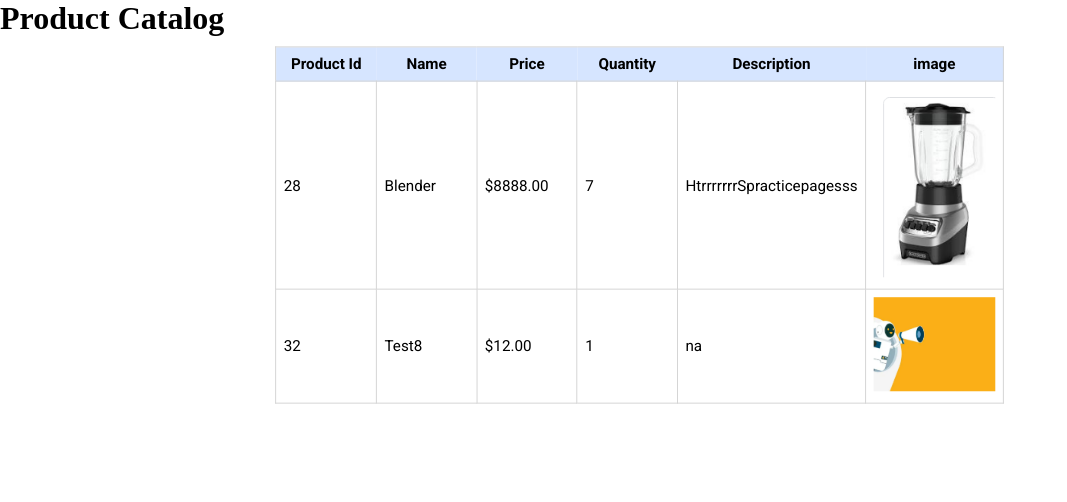
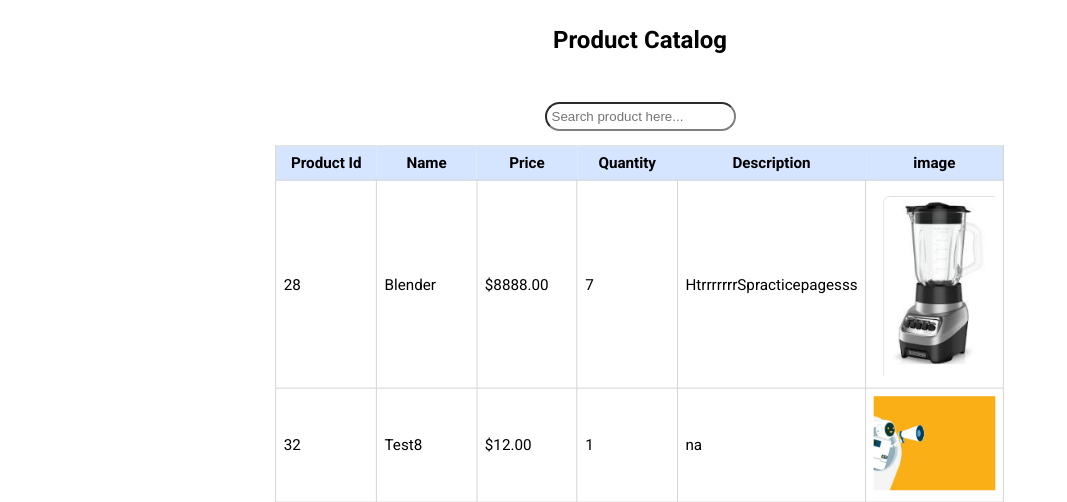
Before and after one commit to kris-veto/File-management-system-with-PHP, a PHP site: page /view.php in a window 1280 px wide. Shown: the part 81-583 px from the top of the page, without its empty margins (0-1067 px from the left). Run offline with PHP 8.4, Linux system fonts and the light colour scheme; data comes from the database, SQL or seed files in the repository.

Commit message:
Update view.php

```diff
--- a/php_Product_Management_System/view.php
+++ b/php_Product_Management_System/view.php
@@ -11,18 +11,16 @@ require './inc/database.php';
   <meta charset="UTF-8">
   <meta name="viewport" content="width=device-width, initial-scale=1.0">
   <title>view</title>
-
-  <script>
-        function confirmDelete(id) {
-            return confirm("Are you sure you want to delete this record with id " + id + "?");
-        }
-  </script>
   <link rel="stylesheet" href="css/style.css">
   <link href="https://fonts.googleapis.com/css2?family=Roboto:ital,wght@0,100;0,300;0,400;0,500;0,700;0,900;1,100;1,300;1,400;1,500;1,700;1,900&display=swap" rel="stylesheet">
 </head>
 <body>
-<h1>Product Catalog</h1>
-
+<h2>Product Catalog</h2>
+    </br>
+    <form id="search-form" onsubmit="return false;">
+        <input type="text" id="search" placeholder="Search product here...">
+    </form>
+    <div id="results"></div>
       <table class="table">
           <thead>
               <tr class= table-primary>
```
